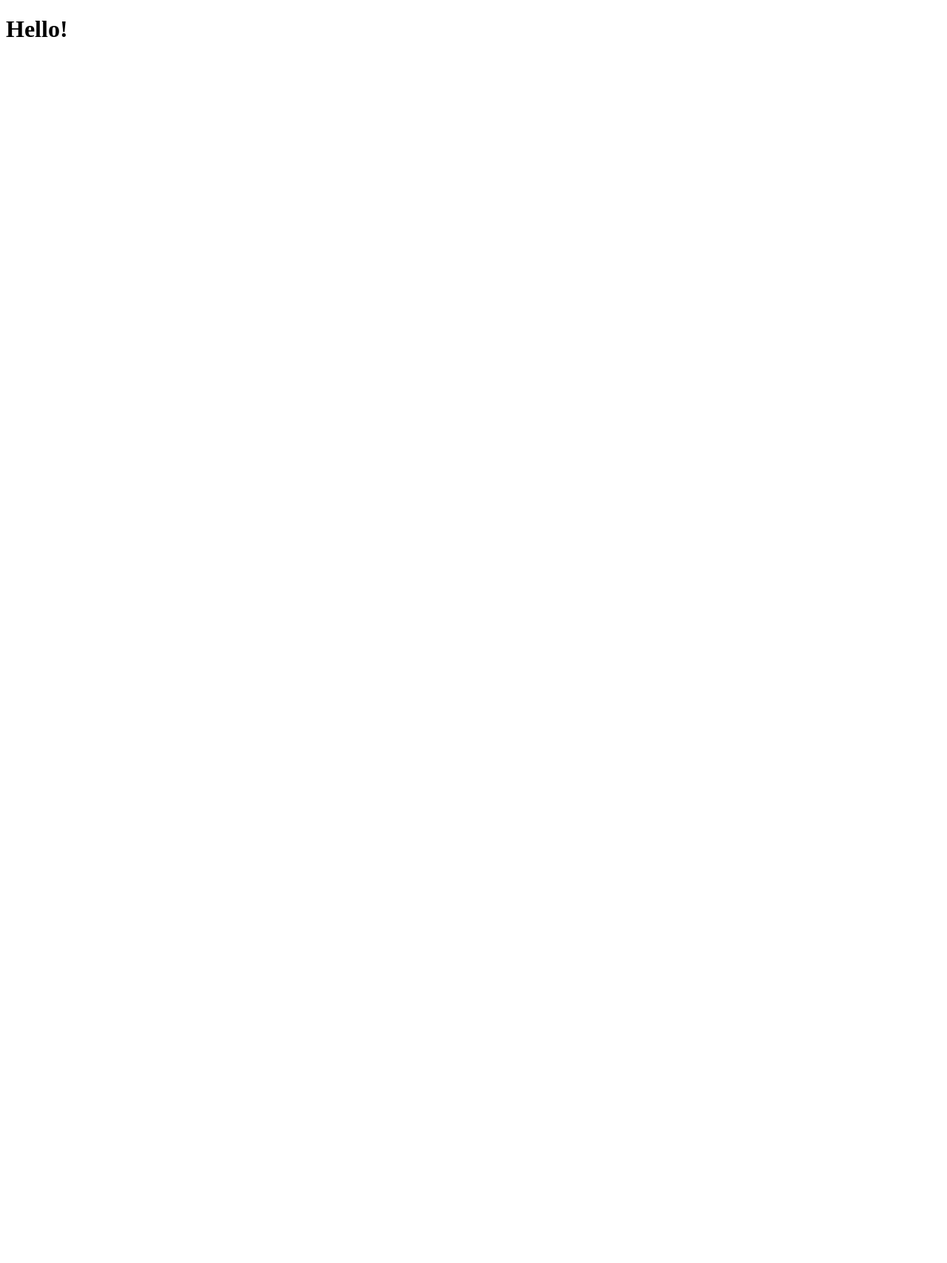
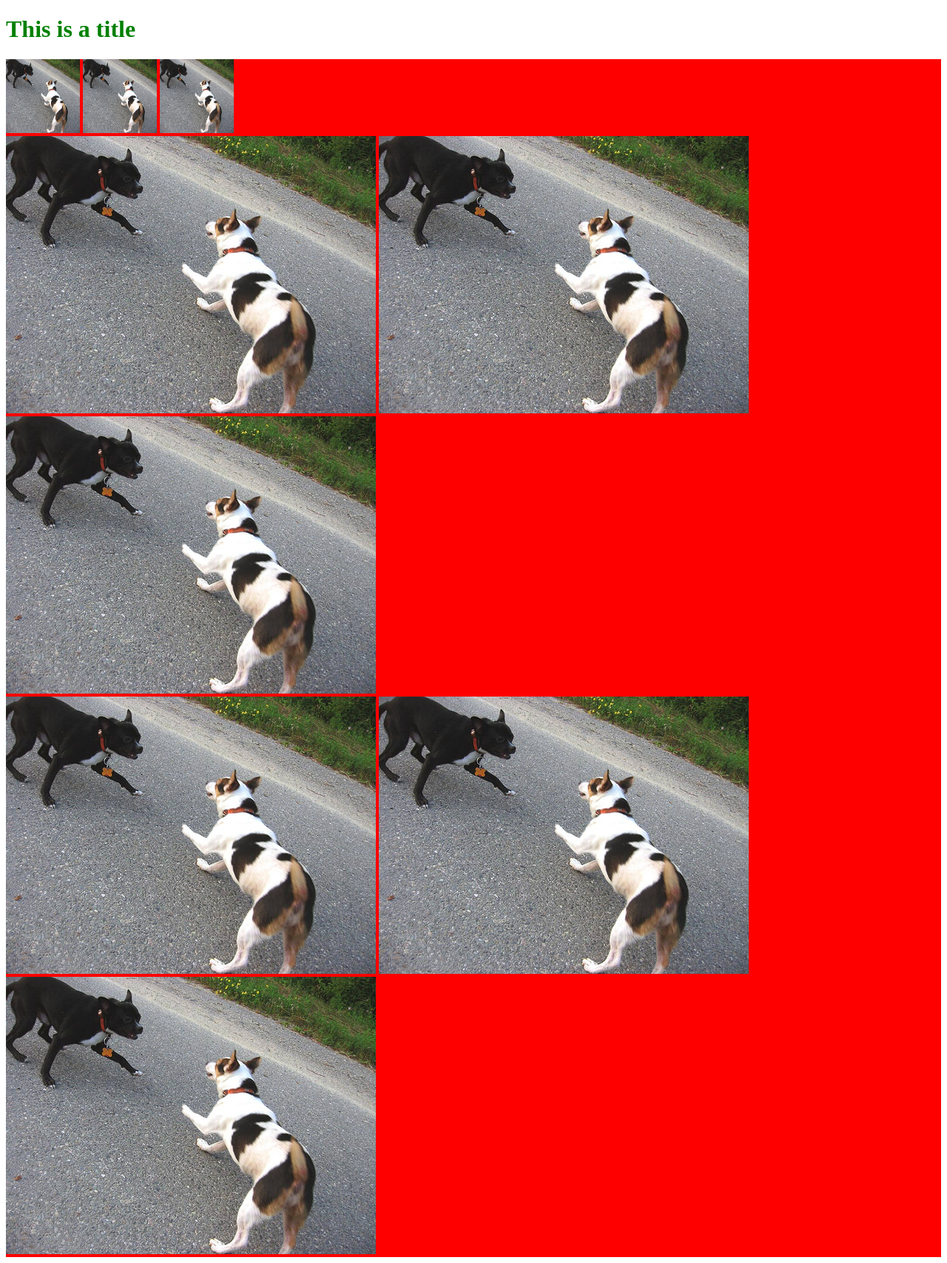
Before and after one commit to AllanPetrie/HCS, a Flask app: page / in a window 1280 px wide. Before the commit the page is almost empty. Shown: the whole page at 74% size. Before the commit the page ends 50 px from the top, so only its background shows below. Run offline with Flask 2, Linux system fonts and the light colour scheme.

Commit message:
added image page

```diff
--- a/app/routes.py
+++ b/app/routes.py
@@ -1,7 +1,14 @@
 from app import app
-from flask import render_template
+from flask import render_template, url_for
 
 @app.route('/')
+@app.route('/index')
+
+
+@app.route('/images')
+def images():
+    return render_template('images.html')
+
 @app.route('/login')
 def index():
     return render_template('login.html')
--- /dev/null
+++ b/app/static/style.css
@@ -0,0 +1,20 @@
+.imageContainer{
+   width: 100%;
+   height: fit-content;
+   margin: 0 auto;
+}
+
+.row{
+   height: fit-content;
+   width: 100%;
+   background-color: red;
+}
+
+.image{
+   height: 100px;
+   width: 100px;
+}
+
+h1{
+   color: green;
+}
--- a/app/templates/images.html
+++ b/app/templates/images.html
@@ -2,11 +2,34 @@
 <html>
 <head>
     <meta charset="utf-8" />
-    <title>App</title>
+    <title>Pick an Image</title>
     <meta name="viewport" content="width=device-width, initial-scale=1" />
-    <link rel="stylesheet" href="css/app.css" />
+    <!-- <link rel="stylesheet" href="../styles/style.css" />
+     -->
+     <link rel="stylesheet" href="{{ url_for('static', filename='style.css') }}" />
+
+
 </head>
 <body>
-    <h1>Hello!</h1>
+    <h1>This is a title</h1>
+    <div class=imageContainer>
+        <div class=row>
+            <img class=image onclick="" src="../static/images/image2.jpg" id="image" alt="images">
+            <img class=image onclick="" src="../static/images/image2.jpg" id="image" alt="images">
+            <img class=image onclick="" src="../static/images/image2.jpg" id="image" alt="images">
+        </div>
+        <div class=row>
+            <img onclick="" src="../static/images/image2.jpg" id="image" alt="images">
+            <img onclick="" src="../static/images/image2.jpg" id="image" alt="images">
+            <img onclick="" src="../static/images/image2.jpg" id="image" alt="images">
+        </div>
+        <div class=row>
+            <img onclick="" src="../static/images/image2.jpg" id="image" alt="images">
+            <img onclick="" src="../static/images/image2.jpg" id="image" alt="images">
+            <img onclick="" src="../static/images/image2.jpg" id="image" alt="images">
+        </div>
+    </div>
+
+
 </body>
 </html>
```
Also changed, not shown: app/static/images/image1.jpg (renamed from app/images/image1.jpg), app/static/images/image2.jpg (renamed from app/images/image2.jpg), app/static/images/image3.jpg (renamed from app/images/image3.jpg), app/static/images/image4.jpg (renamed from app/images/image4.jpg), app/static/images/image5.jpg (renamed from app/images/image5.jpg), app/static/images/image6.jpg (renamed from app/images/image6.jpg), app/static/images/imageinfo.txt (renamed from app/images/imageinfo.txt).
